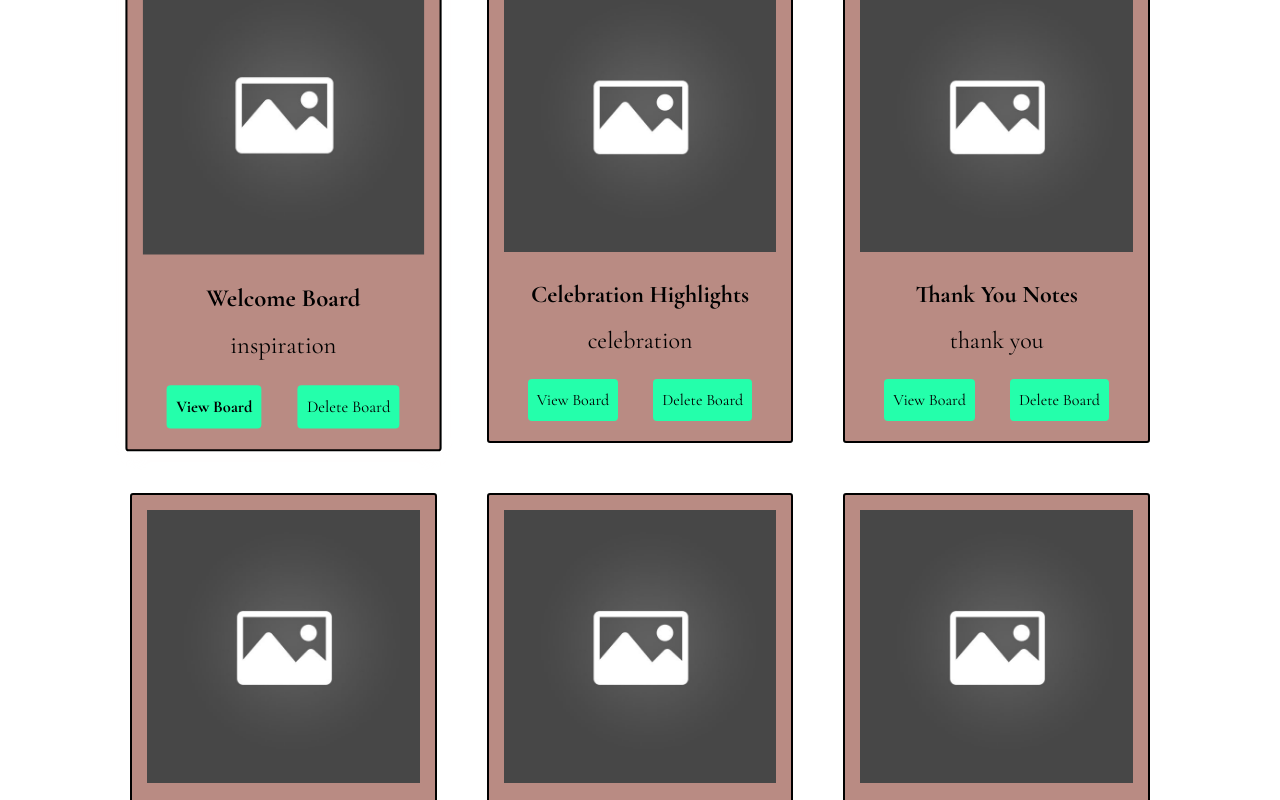
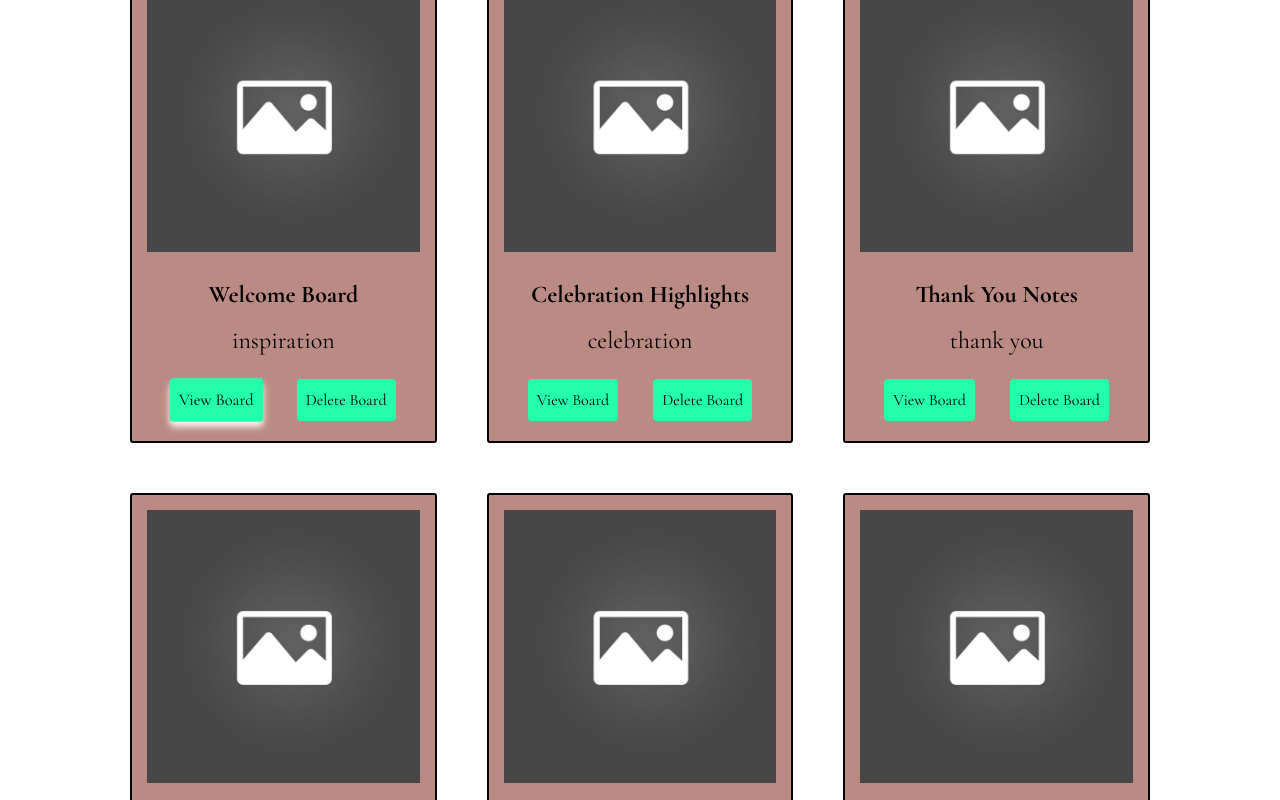
Before and after one commit to Kevinp125/kudos-board, a React (Vite) app in the folder frontend/: page / in a window 1280 px wide. In both pictures the pointer is over the button 216 px from the left and 875 px from the top of the page. Shown: the part 475-1275 px from the top of the page. Built offline with nearby package versions, Linux system fonts and the light colour scheme.

Commit message:
making more tweaks to the buttons on board cards

```diff
--- a/frontend/src/components/BoardList/BoardCard/BoardCard.css
+++ b/frontend/src/components/BoardList/BoardCard/BoardCard.css
@@ -10,15 +10,6 @@
   background-color: var(--light-brown);
   color: black;
   gap: 10px;
-  transition: transform 0.3s ease; /* allows the hover scaling to not be sudden */
-}
-
-.board-card:hover {
-  transform: scale(
-    1.03
-  ); /* Grow the card a little bit so you can notice effect% */
-  box-shadow: 0 8px 20px rgba(255, 253, 253, 0.609); /* Add shadow for depth */
-  cursor: pointer; /*Change cursor symbol so user nows they can click*/
 }
 
 .board-card img {
@@ -41,9 +32,17 @@
   border-radius: 4px;
   background-color: var(--actual-mint);
   padding: 9px;
+  transition: transform 0.3s ease, box-shadow 0.3s ease;
 }
 
 .button-container button:hover {
-  font-weight: bolder;
-  cursor: pointer;
+  transform: scale(
+    1.03
+  ); /* Grow the button  a little bit so you can notice effect% */
+  box-shadow: 0 5px 7px rgba(255, 253, 253, 0.95); /* Add shadow for depth */
+  cursor: pointer; /*Change cursor symbol so user nows they can click*/
 }
+
+.deletebtn:hover{
+  background-color: rgba(240, 70, 70, 0.882);
+}
--- a/frontend/src/components/BoardList/BoardCard/BoardCard.jsx
+++ b/frontend/src/components/BoardList/BoardCard/BoardCard.jsx
@@ -14,7 +14,7 @@ export default function BoardCard({ board }) {
 
       <div className="button-container">
         <button>View Board</button>
-        <button>Delete Board</button>
+        <button className = "deletebtn">Delete Board</button>
       </div>
     </article>
   );
```
